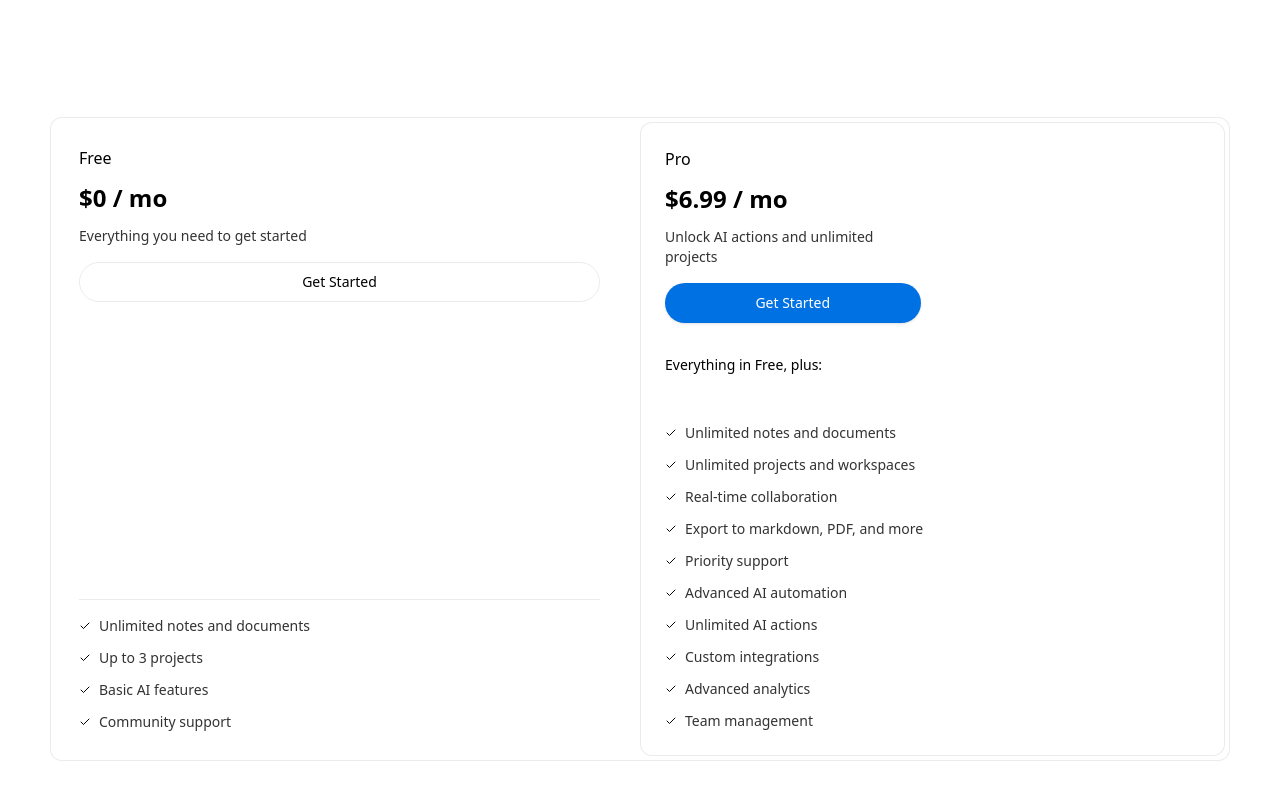
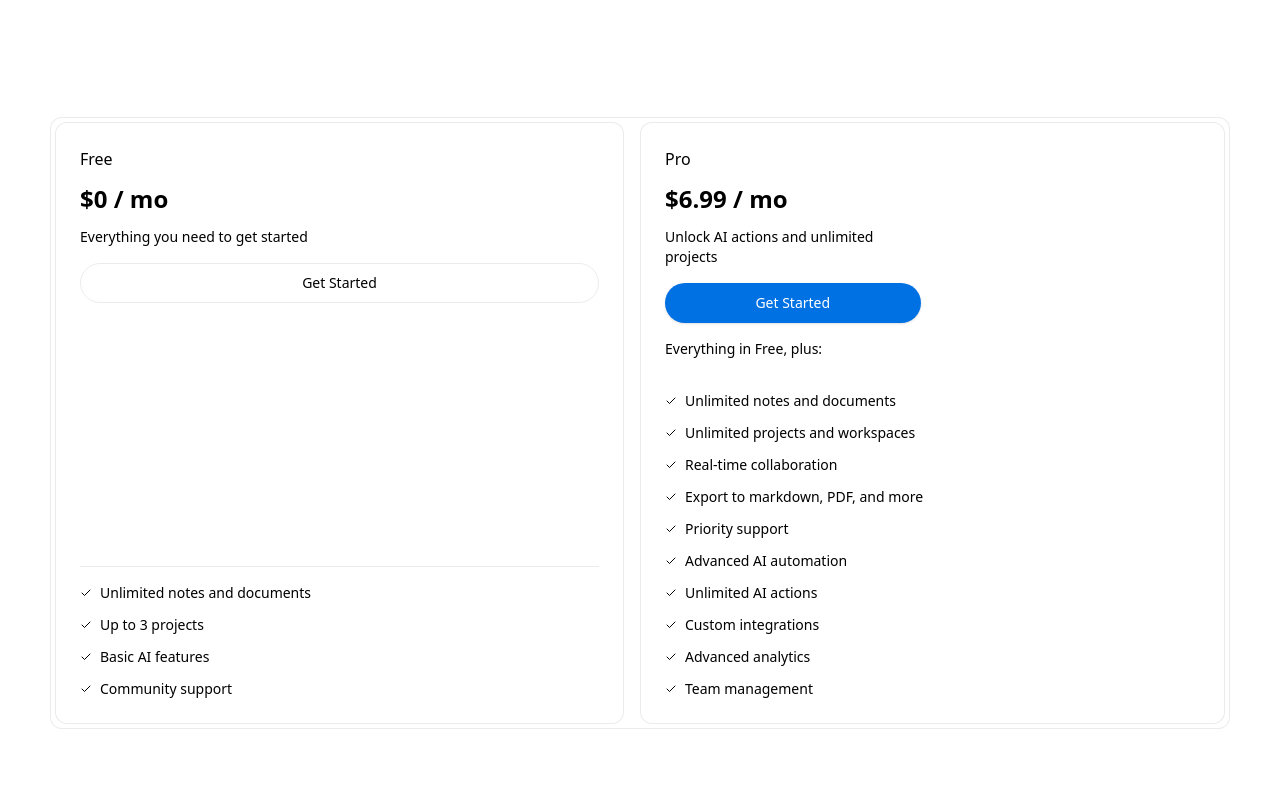
Before and after one commit to whyyexo/atom, a Next.js app: page / in a window 1280 px wide. Shown: the part 3520-4320 px from the top of the page. Built offline with nearby package versions, Linux system fonts and the light colour scheme.

Commit message:
Update page.tsx

```diff
--- a/app/page.tsx
+++ b/app/page.tsx
@@ -4,8 +4,8 @@
 import { motion } from "framer-motion";
 
 import { Button } from "@/components/ui/button";
-import { PricingCard } from "@/components/ui/pricing";
 import { PublicLayout } from "@/components/public/public-layout";
+import { Check } from "lucide-react";
 
 
 const features = [
@@ -197,25 +197,60 @@
           className="rounded-xl flex flex-col justify-between border border-[rgba(0,0,0,0.08)] p-1 bg-white"
         >
           <div className="flex flex-col gap-4 md:flex-row">
-            <PricingCard
-              title="Free"
-              price="$0 / mo"
-              description="Everything you need to get started"
-              buttonVariant="outline"
-              features={[
+            {/* Free Plan */}
+            <div className="flex flex-col justify-between p-6 space-y-4 flex-1 bg-white rounded-xl border border-[rgba(0,0,0,0.08)]">
+              <div className="space-y-4">
+                <div>
+                  <h2 className="font-medium text-[#000000]">Free</h2>
+                  <span className="my-3 block text-2xl font-semibold text-[#000000]">$0 / mo</span>
+                  <p className="text-sm font-light text-[#000000]">Everything you need to get started</p>
+                </div>
+                <Button
+                  asChild
+                  className="w-full rounded-full border border-[rgba(0,0,0,0.08)] bg-transparent text-[#000000] hover:bg-[rgba(0,0,0,0.04)]"
+                  variant="outline"
+                >
+                  <Link href="/sign-up">Get Started</Link>
+                </Button>
+              </div>
+              <ul className="border-t border-[rgba(0,0,0,0.08)] pt-4 list-outside space-y-3 text-sm">
+                {[
                   "Unlimited notes and documents",
                   "Up to 3 projects",
                   "Basic AI features",
                   "Community support",
-              ]}
-            />
-            <PricingCard
-              title="Pro"
-              price="$6.99 / mo"
-              description="Unlock AI actions and unlimited projects"
-              buttonVariant="default"
-              highlight
-              features={[
+                ].map((item, index) => (
+                  <li key={index} className="flex items-center gap-2 text-[#000000]">
+                    <Check className="size-3 text-[#000000]" />
+                    {item}
+                  </li>
+                ))}
+              </ul>
+            </div>
+
+            {/* Pro Plan */}
+            <div className="flex flex-col justify-between p-6 space-y-4 w-full md:w-1/2 bg-white rounded-xl border border-[rgba(0,0,0,0.08)]">
+              <div className="grid gap-6 sm:grid-cols-2">
+                <div className="space-y-4">
+                  <div>
+                    <h2 className="font-medium text-[#000000]">Pro</h2>
+                    <span className="my-3 block text-2xl font-semibold text-[#000000]">$6.99 / mo</span>
+                    <p className="text-sm font-light text-[#000000]">Unlock AI actions and unlimited projects</p>
+                  </div>
+                  <Button
+                    asChild
+                    className="w-full rounded-full bg-[#0071e3] text-white hover:bg-[#0077ed] border-0"
+                    variant="default"
+                  >
+                    <Link href="/sign-up">Get Started</Link>
+                  </Button>
+                </div>
+              </div>
+              <div>
+                <div className="text-sm font-medium text-[#000000]">Everything in Free, plus:</div>
+              </div>
+              <ul className="mt-4 list-outside space-y-3 text-sm">
+                {[
                   "Unlimited notes and documents",
                   "Unlimited projects and workspaces",
                   "Real-time collaboration",
@@ -226,8 +261,14 @@
                   "Custom integrations",
                   "Advanced analytics",
                   "Team management",
-              ]}
-            />
+                ].map((item, index) => (
+                  <li key={index} className="flex items-center gap-2 text-[#000000]">
+                    <Check className="size-3 text-[#000000]" />
+                    {item}
+                  </li>
+                ))}
+              </ul>
+            </div>
           </div>
         </motion.div>
       </div>
```
Lines whose indentation alone changed are shown as unchanged.
